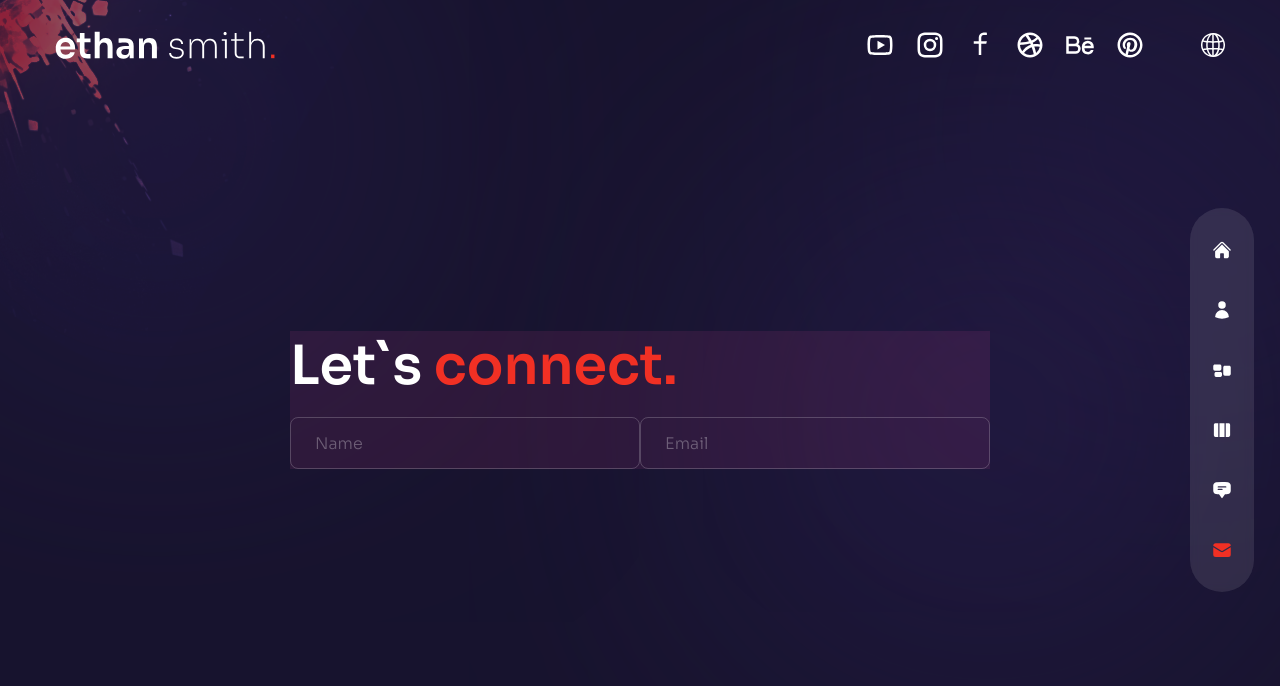
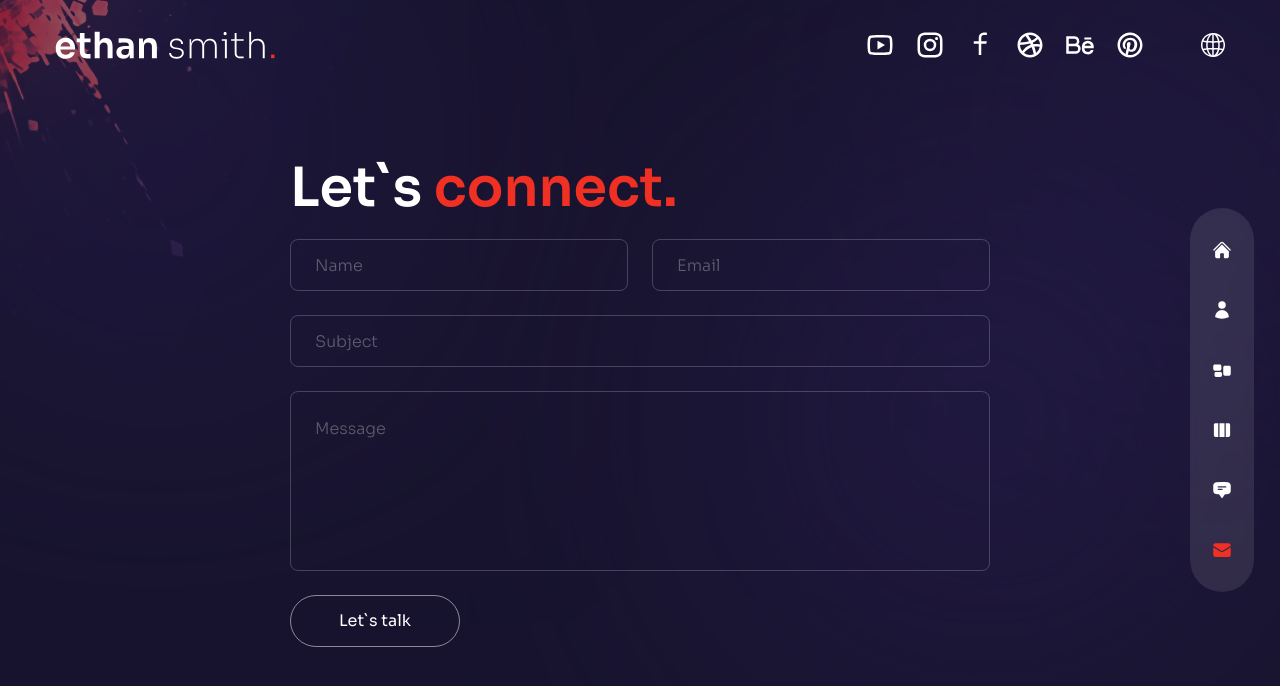
Before and after one commit to MirosBL45/studio_rakita, a Next.js app: page /contact in a window 1280 px wide. Shown: the top 686 px of the page. Built offline with nearby package versions, Linux system fonts and the light colour scheme.

Commit message:
contact is done

```diff
--- a/pages/contact/index.jsx
+++ b/pages/contact/index.jsx
@@ -15,18 +15,33 @@ function Contact() {
     <div className="h-full bg-primary/30">
       <div className="container mx-auto py-32 text-center xl:text-left flex items-center justify-center h-full">
         {/* text & form */}
-        <div className="flex flex-col w-full max-w-[700px] bg-pink-500/10">
+        <div className="flex flex-col w-full max-w-[700px]">
           {/* text */}
-          <h2 className="h2">
+          <motion.h2 variants={fadeIn("up", 0.2)}
+          initial="hidden"
+          animate="show"
+          exit="hidden" className="h2">
             Let`s <span className="text-accent">connect.</span>
-          </h2>
+          </motion.h2>
           {/* form */}
-          <form action="">
-            <div className="flex">
+          <motion.form variants={fadeIn("up", 0.4)}
+          initial="hidden"
+          animate="show"
+          exit="hidden" className="flex-1 flex flex-col gap-6 w-full mx-auto">
+            {/* input group */}
+            <div className="flex gap-x-6 w-full">
               <input type="text" placeholder="name" className="input" />
               <input type="email" placeholder="email" className="input" />
             </div>
-          </form>
+            <input type="text" placeholder="subject" className="input" />
+            <textarea className="textarea" placeholder="message"></textarea>
+            <button className="btn rounded-full border border-white/50 max-w-[170px] px-8 transition-all duration-300 flex items-center justify-center overflow-hidden hover:border-accent group">
+              <span className="group-hover:-translate-y-[120%] group-hover:opacity-0 transition-all duration-500">
+                Let`s talk
+              </span>
+              <BsArrowRight className="-translate-y-[120%] opacity-0 group-hover:flex group-hover:-translate-y-0 group-hover:opacity-100 transition-all duration-500 absolute text-[32px] text-accent" />
+            </button>
+          </motion.form>
         </div>
       </div>
     </div>
```
